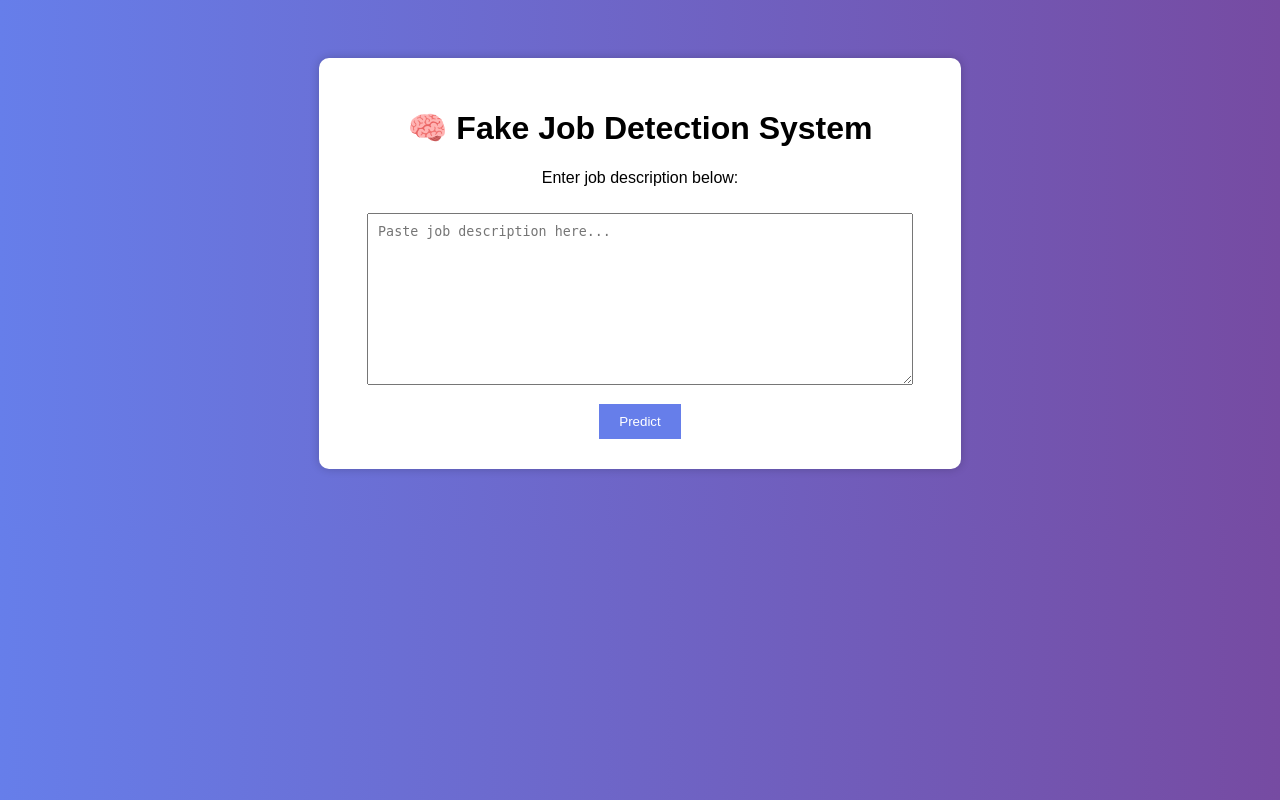
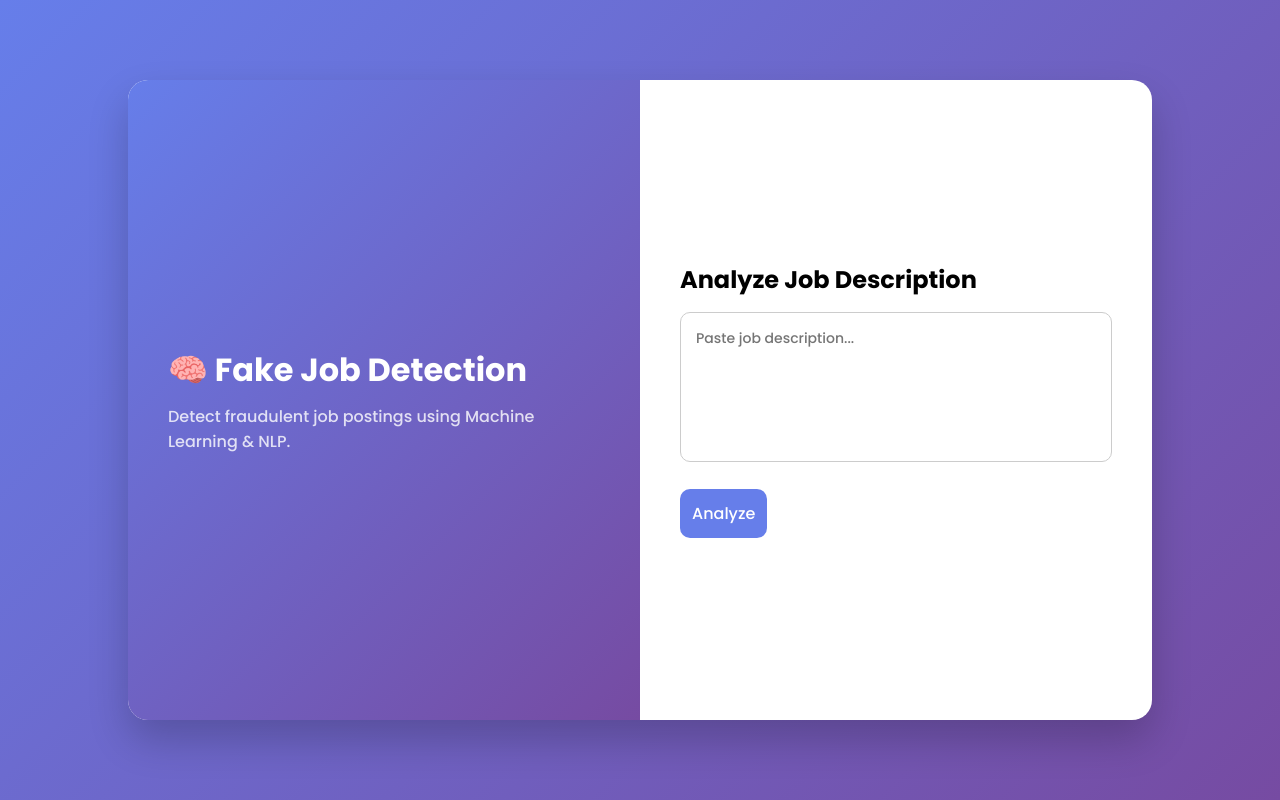
Before and after one commit to KrishGolchha0105/fake-job-detection, a Flask app: page / in a window 1280 px wide. Run offline with Flask 3, Linux system fonts and the light colour scheme; parts of the project's set-up code (start-up, migrations or seed data) failed here and were passed over.

Commit message:
Update index.html

```diff
--- a/templates/index.html
+++ b/templates/index.html
@@ -2,70 +2,136 @@
 <html>
 <head>
     <title>Fake Job Detection</title>
+
+    <!-- Google Font -->
+    <link href="https://fonts.googleapis.com/css2?family=Poppins:wght@300;500;700&display=swap" rel="stylesheet">
+
     <style>
-        body {
-            font-family: Arial;
-            background: linear-gradient(to right, #667eea, #764ba2);
-            color: white;
-            text-align: center;
-            padding: 50px;
+        * {
+            margin: 0;
+            padding: 0;
+            box-sizing: border-box;
+            font-family: 'Poppins', sans-serif;
         }
 
-        .container {
+        body {
+            height: 100vh;
+            display: flex;
+            justify-content: center;
+            align-items: center;
+            background: linear-gradient(135deg, #667eea, #764ba2);
+        }
+
+        .main {
+            display: flex;
+            width: 80%;
+            height: 80vh;
             background: white;
-            color: black;
-            padding: 30px;
-            border-radius: 10px;
-            width: 50%;
-            margin: auto;
-            box-shadow: 0px 0px 10px rgba(0,0,0,0.2);
+            border-radius: 20px;
+            overflow: hidden;
+            box-shadow: 0px 20px 40px rgba(0,0,0,0.2);
+        }
+
+        .left {
+            flex: 1;
+            background: linear-gradient(135deg, #667eea, #764ba2);
+            color: white;
+            padding: 40px;
+            display: flex;
+            flex-direction: column;
+            justify-content: center;
+        }
+
+        .left h1 {
+            font-size: 32px;
+            margin-bottom: 10px;
+        }
+
+        .left p {
+            opacity: 0.8;
+        }
+
+        .right {
+            flex: 1;
+            padding: 40px;
+            display: flex;
+            flex-direction: column;
+            justify-content: center;
         }
 
         textarea {
-            width: 90%;
+            width: 100%;
             height: 150px;
-            padding: 10px;
-            margin-top: 10px;
+            border-radius: 10px;
+            border: 1px solid #ccc;
+            padding: 15px;
+            margin-top: 15px;
+            resize: none;
+            font-size: 14px;
         }
 
         button {
+            margin-top: 20px;
+            padding: 12px;
+            border: none;
+            border-radius: 10px;
             background: #667eea;
             color: white;
-            padding: 10px 20px;
-            border: none;
-            margin-top: 15px;
+            font-size: 16px;
             cursor: pointer;
+            transition: 0.3s;
         }
 
         button:hover {
             background: #5a67d8;
+            transform: scale(1.03);
         }
 
         .result {
             margin-top: 20px;
-            font-size: 18px;
+            padding: 15px;
+            border-radius: 10px;
             font-weight: bold;
+            text-align: center;
+        }
+
+        .fake {
+            background: #ffe5e5;
+            color: #d00000;
+        }
+
+        .real {
+            background: #e6ffed;
+            color: #008a2e;
         }
     </style>
 </head>
 
 <body>
 
-    <div class="container">
-        <h1>🧠 Fake Job Detection System</h1>
-        <p>Enter job description below:</p>
+<div class="main">
+
+    <div class="left">
+        <h1>🧠 Fake Job Detection</h1>
+        <p>Detect fraudulent job postings using Machine Learning & NLP.</p>
+    </div>
+
+    <div class="right">
+        <h2>Analyze Job Description</h2>
 
         <form action="/predict" method="post">
-            <textarea name="text" placeholder="Paste job description here..."></textarea><br>
-            <button type="submit">Predict</button>
+            <textarea name="text" placeholder="Paste job description..."></textarea>
+            <button type="submit">Analyze</button>
         </form>
 
         {% if prediction %}
-        <div class="result">
+        <div class="result {% if 'Fake' in prediction %}fake{% else %}real{% endif %}">
             {{ prediction }}
         </div>
         {% endif %}
     </div>
 
+</div>
+
 </body>
 </html>
```
